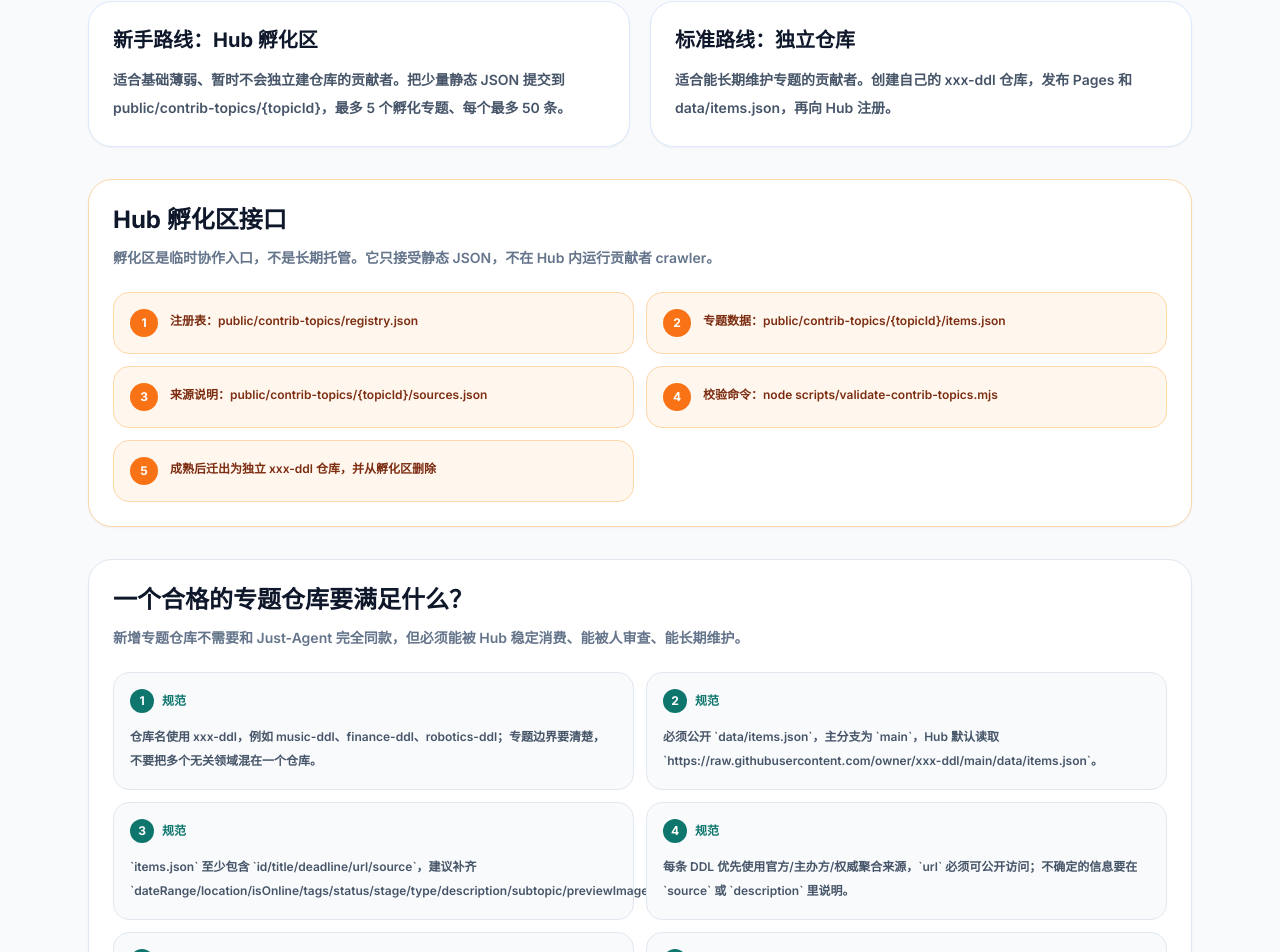
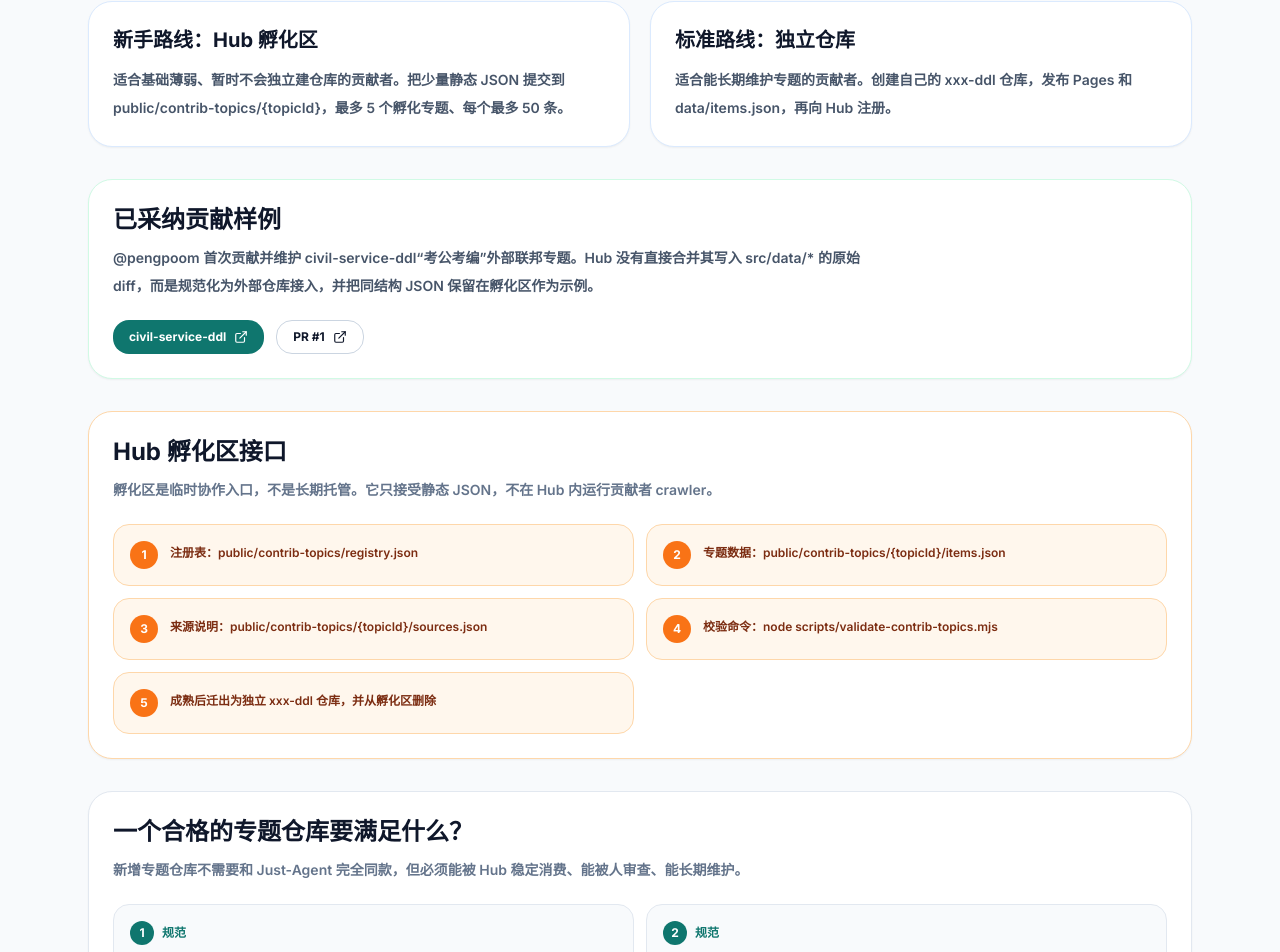
Before and after one commit to Just-Agent/just-ddl, a React (Vite) app: page /#/contribute in a window 1280 px wide. Shown: the part 1177-2129 px from the top of the page. Built offline with nearby package versions, Linux system fonts and the light colour scheme.

Commit message:
docs: credit civil service ddl contributor
Co-authored-by: X Poom <128778335+pengpoom@users.noreply.github.com>

```diff
--- a/src/pages/ContributeTopic.tsx
+++ b/src/pages/ContributeTopic.tsx
@@ -36,6 +36,8 @@ export default function ContributeTopic() {
           desc: '适合能长期维护专题的贡献者。创建自己的 xxx-ddl 仓库，发布 Pages 和 data/items.json，再向 Hub 注册。',
         },
       ],
+      creditTitle: '已采纳贡献样例',
+      creditIntro: '@pengpoom 首次贡献并维护 civil-service-ddl“考公考编”外部联邦专题。Hub 没有直接合并其写入 src/data/* 的原始 diff，而是规范化为外部仓库接入，并把同结构 JSON 保留在孵化区作为示例。',
       incubatorTitle: 'Hub 孵化区接口',
       incubatorIntro: '孵化区是临时协作入口，不是长期托管。它只接受静态 JSON，不在 Hub 内运行贡献者 crawler。',
       incubatorItems: ['注册表：public/contrib-topics/registry.json', '专题数据：public/contrib-topics/{topicId}/items.json', '来源说明：public/contrib-topics/{topicId}/sources.json', '校验命令：node scripts/validate-contrib-topics.mjs', '成熟后迁出为独立 xxx-ddl 仓库，并从孵化区删除'],
@@ -109,6 +111,8 @@ export default function ContributeTopic() {
           desc: 'For contributors who can maintain a topic long term. Create your own xxx-ddl repository, publish Pages and data/items.json, then register it with the Hub.',
         },
       ],
+      creditTitle: 'Accepted Contribution Example',
+      creditIntro: '@pengpoom first contributed and maintains the civil-service-ddl external federated topic. The Hub did not merge the original src/data/* diff directly; it normalized the topic as an external repository integration and kept the same JSON shape as an incubator example.',
       incubatorTitle: 'Hub incubator interface',
       incubatorIntro: 'The incubator is a temporary collaboration entry, not permanent hosting. It only accepts static JSON and does not run contributor crawlers inside the Hub.',
       incubatorItems: ['Registry: public/contrib-topics/registry.json', 'Topic data: public/contrib-topics/{topicId}/items.json', 'Source notes: public/contrib-topics/{topicId}/sources.json', 'Validation: node scripts/validate-contrib-topics.mjs', 'Migrate to an independent xxx-ddl repository once stable'],
@@ -250,6 +254,21 @@ export default function ContributeTopic() {
         ))}
       </section>
 
+      <section className="mt-8 rounded-3xl border bg-white p-6 shadow-sm" style={{ borderColor: '#D1FAE5' }}>
+        <div className="max-w-3xl">
+          <h2 className="text-2xl font-black" style={{ color: '#0F172A' }}>{copy.creditTitle}</h2>
+          <p className="mt-2 text-sm font-semibold leading-7" style={{ color: '#475569' }}>{copy.creditIntro}</p>
+        </div>
+        <div className="mt-5 flex flex-wrap gap-3">
+          <a href="https://github.com/pengpoom/civil-service-ddl" target="_blank" rel="noopener noreferrer" className="inline-flex items-center gap-2 rounded-2xl px-4 py-2 text-xs font-black text-white transition hover:-translate-y-0.5" style={{ background: '#0F766E' }}>
+            civil-service-ddl<ExternalLink size={14} />
+          </a>
+          <a href="https://github.com/Just-Agent/just-ddl/pull/1" target="_blank" rel="noopener noreferrer" className="inline-flex items-center gap-2 rounded-2xl border bg-white px-4 py-2 text-xs font-black transition hover:-translate-y-0.5" style={{ borderColor: '#CBD5E1', color: '#0F172A' }}>
+            PR #1<ExternalLink size={14} />
+          </a>
+        </div>
+      </section>
+
       <section className="mt-8 rounded-3xl border bg-white p-6 shadow-sm" style={{ borderColor: '#FED7AA' }}>
         <div className="max-w-3xl">
           <h2 className="text-2xl font-black" style={{ color: '#0F172A' }}>{copy.incubatorTitle}</h2>
```
Also changed, not shown: public/contrib-topics/README.md, public/contrib-topics/civil-service-ddl/README.md, 1 other file (tests, documents, lock files or other folders).
